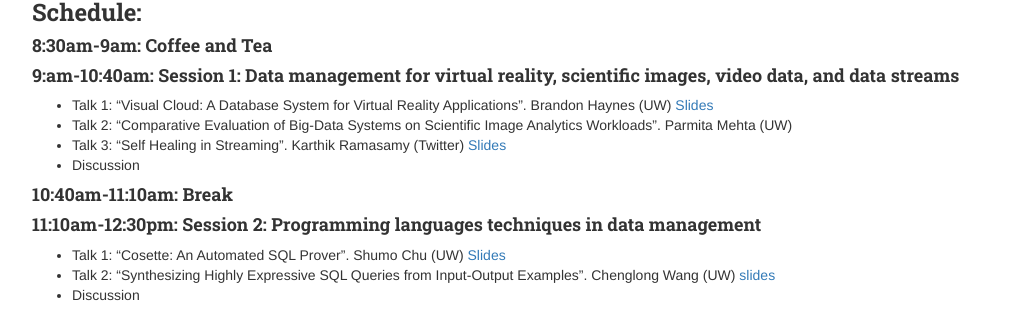
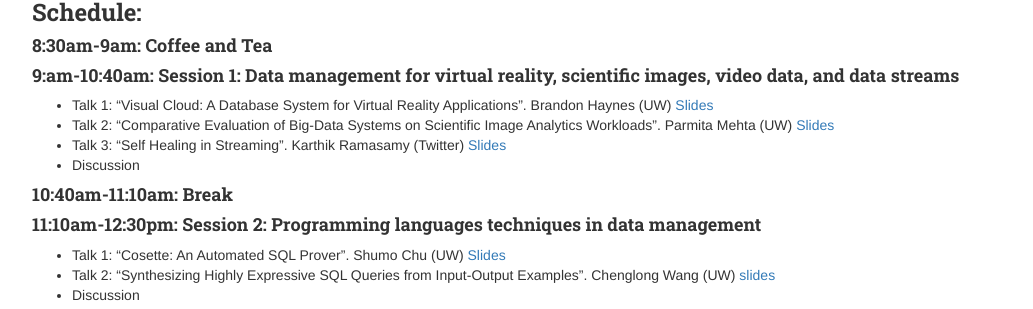
Before and after one commit to uwdb/website, a Jekyll site: the page built from events/database_day/2016/database_day_2016.markdown, in a window 1280 px wide. Shown: the part 378-687 px from the top of the page, without its empty margins (123-1156 px from the left). Built offline with Jekyll 4.4.1, drawn with Linux system fonts in a browser that asks for light colours; nearby versions of some CDN libraries.

Commit message:
Added link  to slides

```diff
--- a/events/database_day/2016/database_day_2016.markdown
+++ b/events/database_day/2016/database_day_2016.markdown
@@ -25,7 +25,7 @@
 
 #### 9:am-10:40am: Session 1: Data management for virtual reality, scientific images, video data, and data streams
 - Talk 1: "Visual Cloud: A Database System for Virtual Reality Applications". Brandon Haynes	(UW) [Slides](https://drive.google.com/file/d/0B8yKPRGRXCo9NE1fUldGWXBFM1U/view?usp=sharing)
-- Talk 2: "Comparative Evaluation of Big-Data Systems on Scientific Image Analytics Workloads". Parmita Mehta	(UW)
+- Talk 2: "Comparative Evaluation of Big-Data Systems on Scientific Image Analytics Workloads". Parmita Mehta	(UW)		[Slides](https://drive.google.com/file/d/0BwVcG9Y6OlUzZDUxU3dKbUpQOW8/view?usp=sharing)
 - Talk 3: "Self Healing in Streaming". Karthik Ramasamy  (Twitter) [Slides](slides/self-healing-in-streaming-uw-2016.pdf)
 - Discussion
 
```
